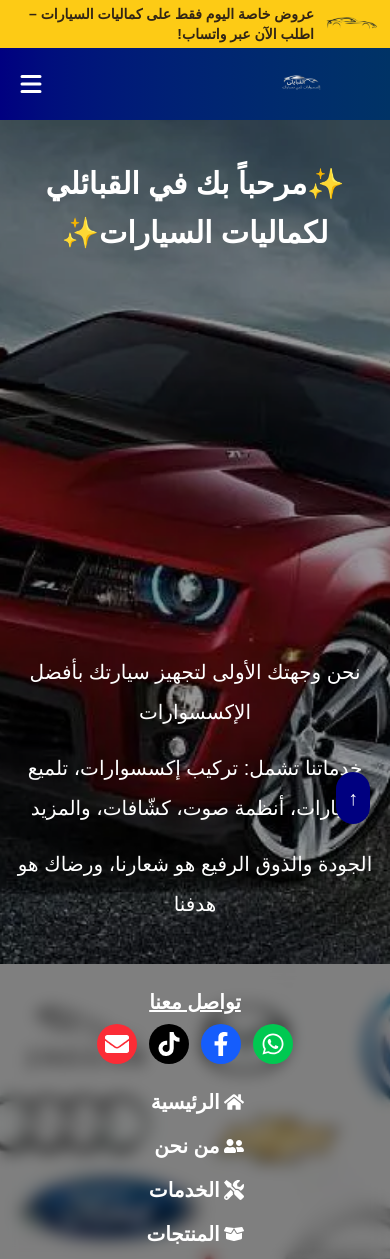
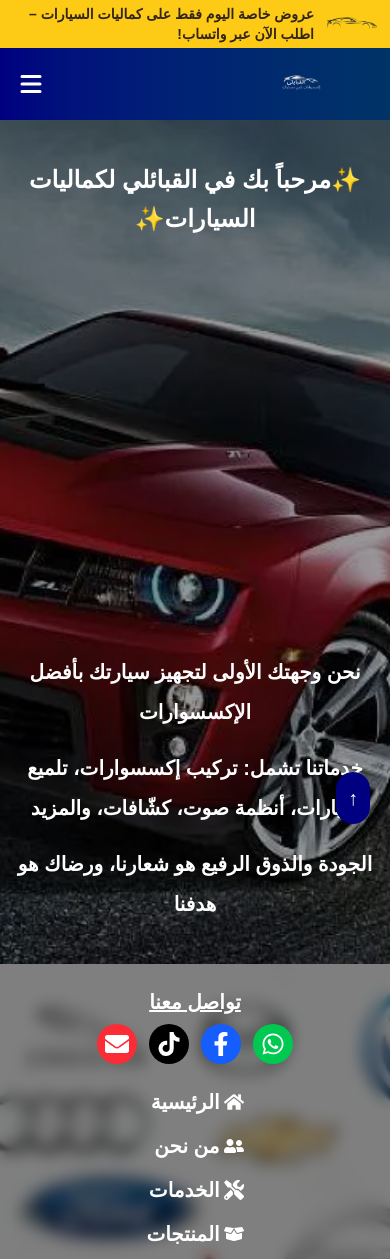
Before and after one commit to Ploger1979/el-qabaeli, a Next.js app: page / in a window 390 px wide. Shown: the top 1259 px of the page. Built offline with nearby package versions, Linux system fonts and the light colour scheme.

Commit message:
Nochmal Neu Änderung

```diff
--- a/app/page.tsx
+++ b/app/page.tsx
@@ -13,11 +13,11 @@ export default function Home() {
         />
 
         <div className="absolute inset-0 bg-black/40 flex flex-col justify-between text-center px-4 pt-10 pb-10">
-          <h1 className="text-3xl sm:text-5xl lg:text-6xl font-bold text-white leading-relaxed">
+          <h1 className="text-2xl sm:text-5xl lg:text-6xl font-bold text-white leading-relaxed">
             ✨مرحباً بك في القبائلي لكماليات السيارات✨
           </h1>
 
-          <div className="text-xl sm:text-2xl md:text-3xl text-white leading-loose space-y-4">
+          <div className="text-xl font-bold sm:text-2xl md:text-3xl text-white leading-loose space-y-4">
             <p>نحن وجهتك الأولى لتجهيز سيارتك بأفضل الإكسسوارات</p>
             <p>
               خدماتنا تشمل: تركيب إكسسوارات، تلميع سيارات، أنظمة صوت، كشّافات،
```
